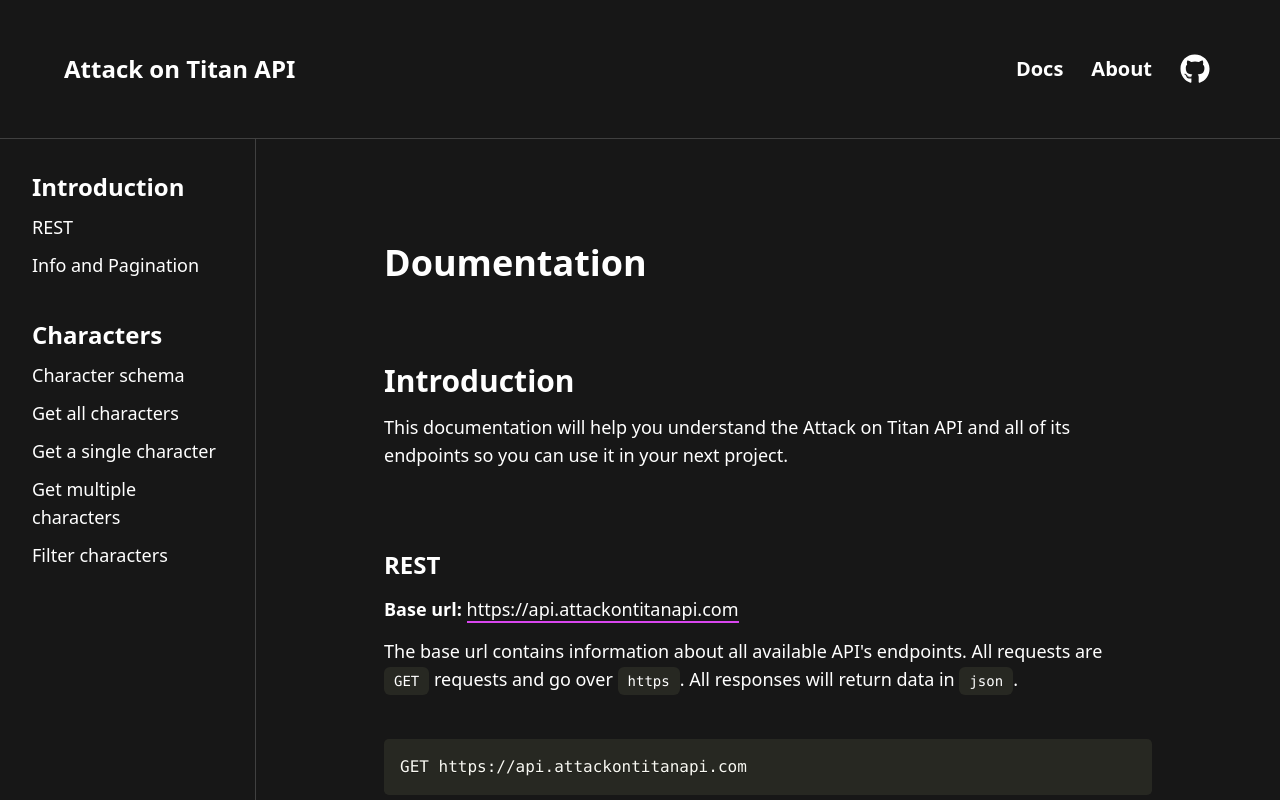
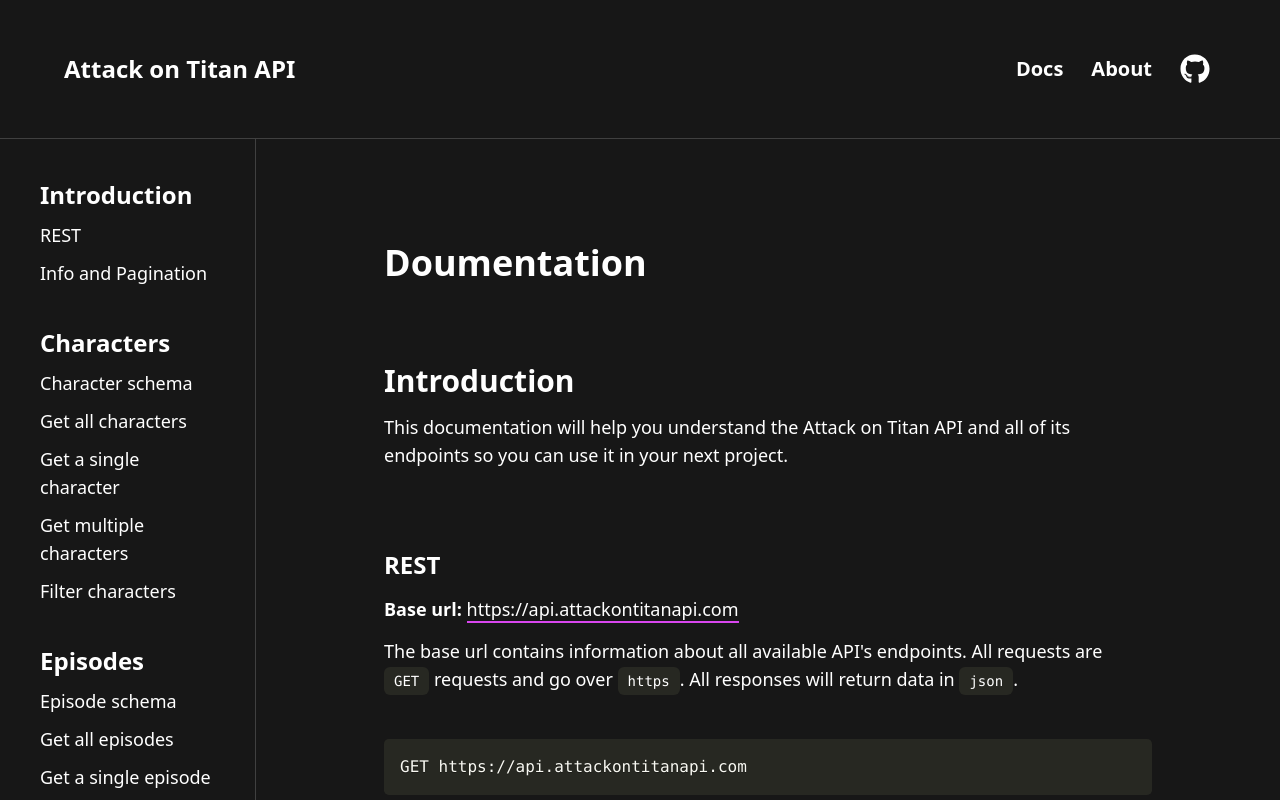
Before and after one commit to ZachMcM/attack-on-titan-api-site, a Next.js app: page /docs in a window 1280 px wide. Built offline with nearby package versions, Linux system fonts and the light colour scheme.

Commit message:
adding episodes documentation

```diff
--- /dev/null
+++ b/app/components/EpisodesDoc.tsx
@@ -0,0 +1,63 @@
+import InlineCode from "./InlineCode";
+import CodeSnippet from "./CodeSnippet";
+
+import Schema from "./Schema";
+import { episodeSchema } from "@/data/schemas";
+
+import { episodesAll } from "@/data/snippets";
+import { episodesSingle } from "@/data/snippets";
+import { episodesMultiple } from "@/data/snippets";
+import { episodesFilter } from "@/data/snippets";
+
+export default function EpisodesDoc() {
+    return (
+        <>
+            <div className="flex flex-col space-y-3.5 py-10" id="episodes">
+                <h3 className="font-bold text-3xl">Episodes</h3>
+                <p className="text-lg">There are <InlineCode>88</InlineCode> episodes with <InlineCode>5</InlineCode> pages.</p>
+            </div>
+            <div className="flex flex-col space-y-3.5 py-10" id="episode-schema">
+                <h4 className="font-bold text-2xl">Episode schema</h4>
+                <Schema schema={episodeSchema}/>
+            </div>
+            <div className="flex flex-col space-y-3.5 py-10" id="episodes-all">
+                <h4 className="font-bold text-2xl">Get all episodes</h4>
+                <p className="text-lg">You can access all the episodes by using the <InlineCode>/episodes</InlineCode> endpoint.</p>
+                <div className="py-6">
+                    <CodeSnippet language="shell-session" code="GET https://api.attackontitanapi.com/episodes"/>
+                    <CodeSnippet language="json" code={episodesAll}/>
+                </div>
+            </div>
+            <div className="flex flex-col space-y-3.5 py-10" id="episodes-single">
+                <h4 className="font-bold text-2xl">Get a single episode</h4>
+                <p className="text-lg">You can get a single episode by adding an id as the request parameter <InlineCode>/episodes/88</InlineCode>.</p>
+                <div className="py-6">
+                    <CodeSnippet language="shell-session" code="GET https://api.attackontitanapi.com/episodes/88"/>
+                    <CodeSnippet language="json" code={episodesSingle}/>
+                </div>
+            </div>
+            <div className="flex flex-col space-y-3.5 py-10" id="episodes-multiple">
+                <h4 className="font-bold text-2xl">Get multiple episodes</h4>
+                <p className="text-lg">You can get multiple episodes by adding an list of ids as the request parameter <InlineCode>/episodes/88,87</InlineCode>.</p>
+                <div className="py-6">
+                    <CodeSnippet language="shell-session" code="GET https://api.attackontitanapi.com/episodes/88/87"/>
+                    <CodeSnippet language="json" code={episodesMultiple}/>
+                </div>
+            </div>
+            <div className="flex flex-col space-y-3.5 py-10" id="episodes-filter">
+                <h4 className="font-bold text-2xl">Filter episodes</h4>
+                <p className="text-lg">To filter episodes to include a query in the request. Add a <InlineCode>?</InlineCode> followed by the query <InlineCode>{"<query>=value>"}</InlineCode>. To chain multiple queries seperate them by <InlineCode>&</InlineCode>.</p>
+                <p className="text-lg">As an example if you only wanted get a list of episodes who have <InlineCode>"S1"</InlineCode> in their episode code you would add <InlineCode>?episode=S1</InlineCode> to the url.</p>
+                <p className="text-lg">Available parameters:</p>
+                <ul className="text-lg list-disc list-inside ml-10 flex flex-col space-y-3">
+                    <li><InlineCode>name</InlineCode>: filter by name</li>
+                    <li><InlineCode>episode</InlineCode>: filter by episode code</li>
+                </ul>
+                <div className="py-6">
+                    <CodeSnippet language="shell-session" code="GET https://api.attackontitanapi.com/episodes?episode=S1"/>
+                    <CodeSnippet language="json" code={episodesFilter}/>
+                </div>
+            </div>
+        </>
+    )
+}
--- a/app/components/Sidebar.tsx
+++ b/app/components/Sidebar.tsx
@@ -1,6 +1,6 @@
 export default function Sidebar() {
     return (
-        <div className="hidden border-r border-neutral-700 w-1/5 p-8 md:flex flex-col space-y-10">
+        <div className="hidden border-r border-neutral-700 w-1/5 p-10 md:flex flex-col space-y-10 overflow-y-scroll">
             <div className="flex flex-col space-y-2.5">
                 <a href="docs/#intro" className="text-2xl font-semibold hover:text-fuchsia-500">Introduction</a>
                 <a href="docs/#rest" className="text-lg hover:text-fuchsia-500">REST</a>
@@ -14,6 +14,14 @@ export default function Sidebar() {
                 <a href="docs/#characters-multiple" className="text-lg hover:text-fuchsia-500">Get multiple characters</a>
                 <a href="docs/#characters-filter" className="text-lg hover:text-fuchsia-500">Filter characters</a>
             </div>
+            <div className="flex flex-col space-y-2.5">
+                <a href="docs/#episodes" className="text-2xl font-semibold hover:text-fuchsia-500">Episodes</a>
+                <a href="docs/#episode-schema" className="text-lg hover:text-fuchsia-500">Episode schema</a>
+                <a href="docs/#episodes-all" className="text-lg hover:text-fuchsia-500">Get all episodes</a>
+                <a href="docs/#episodes-single" className="text-lg hover:text-fuchsia-500">Get a single episode</a>
+                <a href="docs/#episodes-multiple" className="text-lg hover:text-fuchsia-500">Get multiple episodes</a>
+                <a href="docs/#episodes-filter" className="text-lg hover:text-fuchsia-500">Filter episodes</a>
+            </div>
         </div>
     )
 }
--- a/app/docs/page.tsx
+++ b/app/docs/page.tsx
@@ -5,6 +5,7 @@ import { baseRoute } from "@/data/snippets"
 import { infoObject } from "@/data/snippets"
 
 import CharactersDocs from "../components/CharactersDoc"
+import EpisodesDocs from "../components/EpisodesDoc"
 
 import { FaPencilAlt } from "react-icons/fa"
 
@@ -43,7 +44,8 @@ export default function Docs() {
                 </div>
             </div>
             <CharactersDocs/>
-            <footer className="flex justify-between py-10 border-t border-neutral-700">
+            <EpisodesDocs/>
+            <footer className="flex justify-between pt-10 mt-20 border-t border-neutral-700">
                 <p>Released under MIT License.</p>
                 <a  href="https://github.com/ZachMcM/attack-on-titan-api-site" className="hover:text-fuchsia-500 flex space-x-3 items-center">
                     <FaPencilAlt/>
--- a/data/schemas.ts
+++ b/data/schemas.ts
@@ -86,3 +86,31 @@ export const characterSchema: SchemaData[] = [
         desc: "The episodes the character appears in."
     }
 ]
+
+export const episodeSchema: SchemaData[] = [
+    {
+        key: "id",
+        type: "int",
+        desc: "The episode's id."
+    },
+    {
+        key: "name",
+        type: "string",
+        desc: "The episode's name."
+    },
+    {
+        key: "img",
+        type: "string",
+        desc: "The url to the episode's image."
+    },
+    {
+        key: "episode",
+        type: "string",
+        desc: "The code of the episode."
+    },
+    {
+        key: "characters",
+        type: "string[]",
+        desc: "A list of characters that appear in the episode."
+    }
+]
--- a/data/snippets.ts
+++ b/data/snippets.ts
@@ -364,3 +364,103 @@ export const charactersFilter = `{
     },
     // ...
 ]`
+
+export const episodesAll = `{
+  "info": {
+    "count": 88,
+    "pages": 5,
+    "next_page": "https://api.attackontitanapi.com/episodes?page=2",
+    "prev_page": null
+  },
+  "results": [
+    {
+      "id": 1,
+      "name": "To You, in 2000 Years: The Fall of Shiganshina, Part 1",
+      "img": "https://static.wikia.nocookie.net/shingekinokyojin/images/b/b4/The_Colossal_Titan_outside_Shiganshina.png/revision/latest/scale-to-width-down/350?cb=20180721185812",
+      "episode": "S01E01",
+      "characters": [
+        "https://api.attackontitanapi.com/characters/188",
+        "https://api.attackontitanapi.com/titans/4",
+        "https://api.attackontitanapi.com/characters/1",
+        // ...
+      ]
+    },
+    // ...
+  ]
+}`
+
+export const episodesSingle = `{
+  "id": 88,
+  "name": "THE FINAL CHAPTERS Special 1",
+  "img": "https://static.wikia.nocookie.net/shingekinokyojin/images/1/18/Levi_bids_Hange_farewell.png/revision/latest/scale-to-width-down/350?cb=20230304060942",
+  "episode": "S04E29",
+  "characters": [
+    "https://api.attackontitanapi.com/characters/2",
+    "https://api.attackontitanapi.com/characters/188",
+    "https://api.attackontitanapi.com/characters/174",
+    // ...
+  ]
+}`
+
+export const episodesMultiple = `[
+  {
+    "id": 87,
+    "name": "The Dawn of Humanity",
+    "img": "https://static.wikia.nocookie.net/shingekinokyojin/images/0/0b/Eren_talks_to_Zeke.png/revision/latest/scale-to-width-down/350?cb=20220323100254",
+    "episode": "S04E28",
+    "characters": [
+      "https://api.attackontitanapi.com/characters/2",
+      "https://api.attackontitanapi.com/characters/188",
+      "https://api.attackontitanapi.com/characters/10",
+      // ...
+    ]
+  },
+  {
+    "id": 88,
+    "name": "THE FINAL CHAPTERS Special 1",
+    "img": "https://static.wikia.nocookie.net/shingekinokyojin/images/1/18/Levi_bids_Hange_farewell.png/revision/latest/scale-to-width-down/350?cb=20230304060942",
+    "episode": "S04E29",
+    "characters": [
+      "https://api.attackontitanapi.com/characters/2",
+      "https://api.attackontitanapi.com/characters/188",
+      "https://api.attackontitanapi.com/characters/174",
+      // ...
+    ]
+  }
+]`
+
+export const episodesFilter = `{
+  "info": {
+    "count": 25,
+    "pages": 2,
+    "next_page": "https://api.attackontitanapi.com/episodes?page=2?episode=S1",
+    "prev_page": null
+  },
+  "results": [
+    {
+      "id": 1,
+      "name": "To You, in 2000 Years: The Fall of Shiganshina, Part 1",
+      "img": "https://static.wikia.nocookie.net/shingekinokyojin/images/b/b4/The_Colossal_Titan_outside_Shiganshina.png/revision/latest/scale-to-width-down/350?cb=20180721185812",
+      "episode": "S1E01",
+      "characters": [
+        "https://api.attackontitanapi.com/characters/188",
+        "https://api.attackontitanapi.com/titans/4",
+        "https://api.attackontitanapi.com/characters/1",
+        // ...
+      ]
+    },
+    {
+      "id": 2,
+      "name": "That Day: The Fall of Shiganshina, Part 2",
+      "img": "https://static.wikia.nocookie.net/shingekinokyojin/images/1/13/A_Titan_grabs_a_citizen.png/revision/latest/scale-to-width-down/350?cb=20180721191547",
+      "episode": "S1E02",
+      "characters": [
+        "https://api.attackontitanapi.com/characters/67",
+        "https://api.attackontitanapi.com/characters/188",
+        "https://api.attackontitanapi.com/characters/2",
+        // ...
+      ]
+    },
+    // ...
+  ]
+}`
```
Also changed, not shown: app/components/CharactersDoc.tsx (+4 -4 lines).
